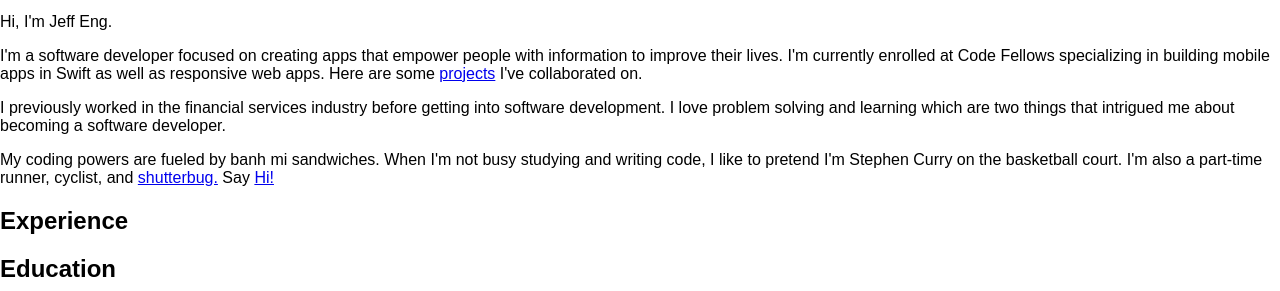
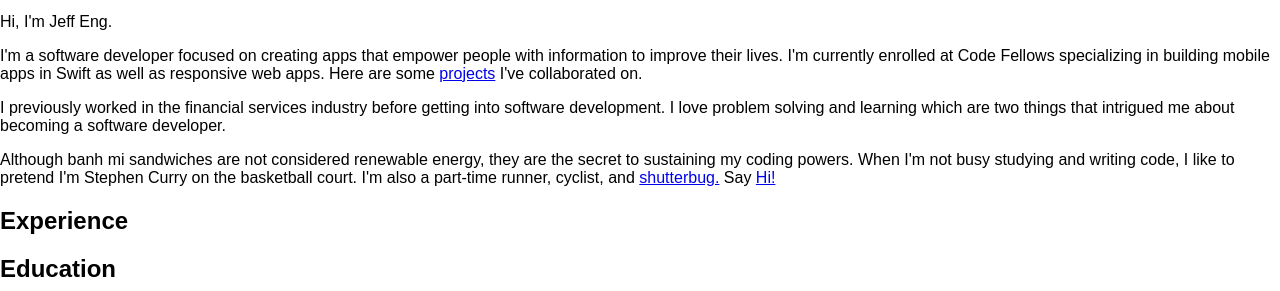
Before and after one commit to jeff-eng/portfolio-v2, a plain HTML site: page index.html in a window 1280 px wide. Shown: the part 509-800 px from the top of the page. Drawn offline with Linux system fonts and the light colour scheme.

Commit message:
small edit to about section

```diff
--- a/index.html
+++ b/index.html
@@ -29,7 +29,7 @@
         I previously worked in the financial services industry before getting into software development.  I love problem solving and learning which are two things that intrigued me about becoming a software developer.
       </p>
       <p>
-        My coding powers are fueled by banh mi sandwiches.  When I'm not busy studying and writing code, I like to pretend I'm Stephen Curry on the basketball court.  I'm also a part-time runner, cyclist, and <a href="http://www.flickr.com/jw7eng" target="_blank">shutterbug.</a>  Say <a href="mailto:me@jeffeng.com?Subject=Hi%20Jeff" target="_blank">Hi!</a>
+        Although banh mi sandwiches are not considered renewable energy, they are the secret to sustaining my coding powers.  When I'm not busy studying and writing code, I like to pretend I'm Stephen Curry on the basketball court.  I'm also a part-time runner, cyclist, and <a href="http://www.flickr.com/jw7eng" target="_blank">shutterbug.</a>  Say <a href="mailto:me@jeffeng.com?Subject=Hi%20Jeff" target="_blank">Hi!</a>
       </p>
     </section>
     <section id="profile">
```
